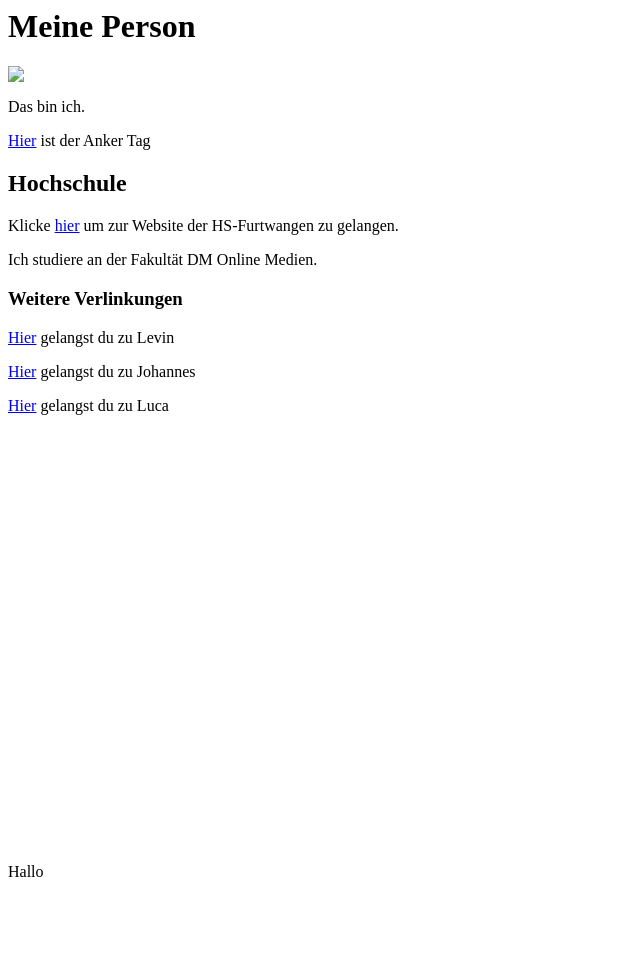
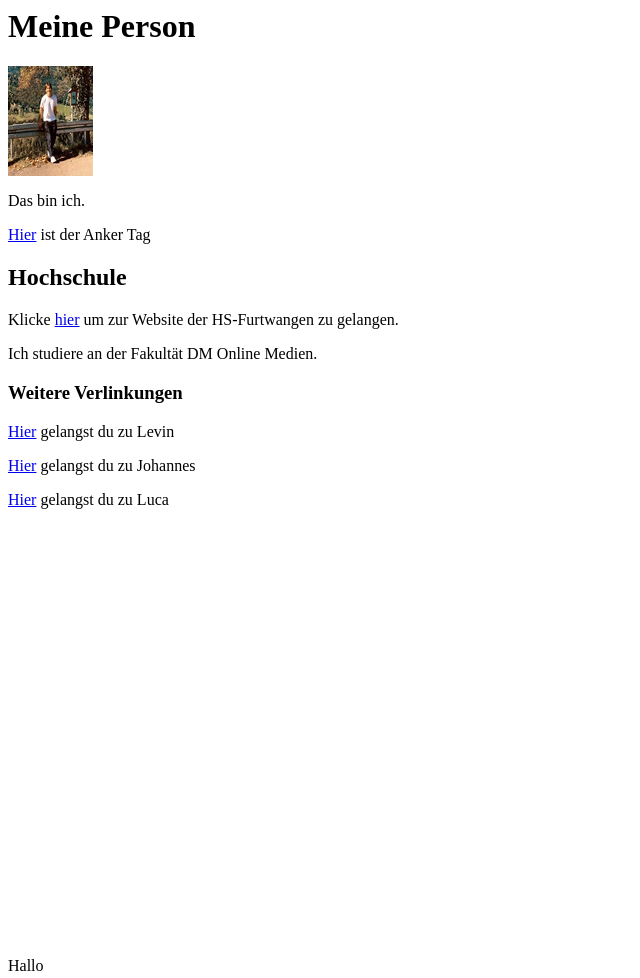
Before and after one commit to timknoop/GIS-SoSe-2020, a plain HTML site: page Aufgabe01/index.html in a window 1280 px wide. Shown: the whole page, without its empty margins (0-640 px from the left). Before the commit the page ends 897 px from the top, so only its background shows below. Drawn offline with Linux system fonts and the light colour scheme.

Commit message:
Update index.html

```diff
--- a/Aufgabe01/index.html
+++ b/Aufgabe01/index.html
@@ -8,7 +8,7 @@
 
 <body>
     <h1>Meine Person</h1>
-    <img src="portrait.jpg" />
+    <img src="https://raw.githubusercontent.com/timknoop/GIS-SoSe-2020/master/Steckbrief/portrait.jpg" />
     <p>Das bin ich.</p>
     <p><a href="#tag">Hier</a> ist der Anker Tag </p>
 
```
